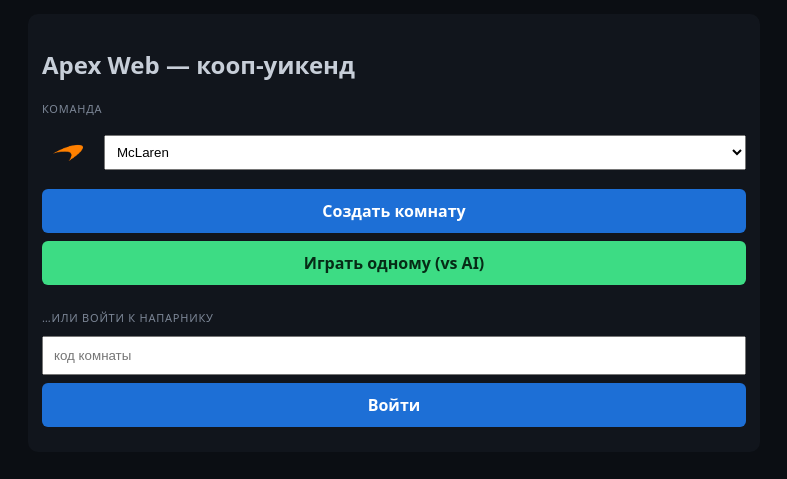
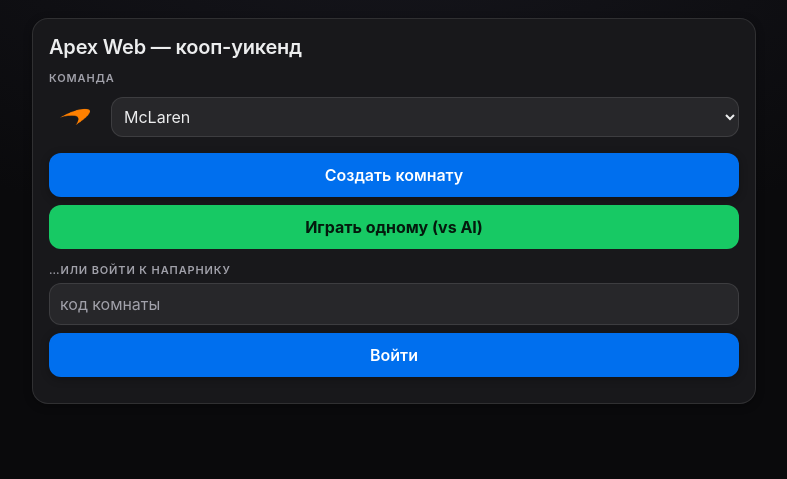
Before and after one commit to KarimIdrisov/apex-duo, a website with bundled scripts: page ApexWeb/index.html in a window 1280 px wide. Shown: the whole page, without its empty margins (246-1033 px from the left). Built offline with nearby package versions, Linux system fonts and the light colour scheme.

Commit message:
feat(apexweb): HeroUI-inspired design system (tokens, cards, button/segment/slider variants, soft shadows)

```diff
--- a/ApexWeb/src/ui/race.js
+++ b/ApexWeb/src/ui/race.js
@@ -30,7 +30,7 @@
     <div id="hud">
       <div class="panel" style="display:flex;justify-content:space-between;align-items:center">
         <span id="hud-lap"></span><span id="hud-pos"></span>
-        <span><button id="hud-speed" style="margin-right:6px">1x</button><button id="hud-pause">⏸</button></span>
+        <span><button class="btn" id="hud-speed" style="margin-right:6px">1x</button><button class="btn" id="hud-pause">⏸</button></span>
       </div>
       <canvas id="hud-map" width="320" height="120" class="panel" style="display:block;width:100%"></canvas>
       <div class="panel">
@@ -47,7 +47,7 @@
         <button class="primary" id="hud-pit" style="margin-top:10px;background:var(--bad)">⛽ В боксы → ${tyreIcon("hard", 22)} Hard</button>
       </div>
       <div class="panel">
-        <button id="hud-toggle" style="width:100%;background:#262b36;color:var(--ink);border:0;border-radius:6px;padding:8px"></button>
+        <button class="btn" id="hud-toggle" style="width:100%"></button>
         <div id="hud-table" style="display:none;margin-top:6px"></div>
       </div>
     </div>`;
--- a/ApexWeb/style.css
+++ b/ApexWeb/style.css
@@ -1,12 +1,85 @@
-:root{--bg:#0b0e13;--panel:#11151c;--ink:#c7ced8;--muted:#7c8696;--accent:#1d6fd6;
-  --good:#3ddc84;--warn:#e7c84b;--bad:#e7553b;}
-*{box-sizing:border-box} body{margin:0;background:var(--bg);color:var(--ink);
-  font-family:system-ui,sans-serif} #app{max-width:760px;margin:0 auto;padding:14px}
-.panel{background:var(--panel);border-radius:10px;padding:14px;margin-bottom:10px}
-button{font:inherit} .seg{display:flex;gap:6px} .seg button{flex:1;padding:10px;border:0;
-  border-radius:6px;background:#262b36;color:var(--ink)} .seg button.on{background:var(--accent);
-  color:#fff;font-weight:700} .bar{height:14px;background:#262b36;border-radius:7px;overflow:hidden}
-.bar>i{display:block;height:100%} .primary{background:var(--accent);color:#fff;border:0;
-  border-radius:6px;padding:11px;font-weight:700;width:100%} .ready{background:var(--good);
-  color:#062b16;border:0;border-radius:6px;padding:11px;font-weight:700;width:100%}
-.label{font-size:11px;text-transform:uppercase;letter-spacing:.07em;color:var(--muted)}
+/* Apex Web — HeroUI-inspired dark design system.
+   CSS variable names (--accent/--good/--bad/--ink/--muted/--panel/--bg) are kept
+   for JS compatibility but remapped to the HeroUI palette. */
+:root{
+  --bg:#0a0a0c;             /* page background */
+  --panel:#18181b;          /* content1 — card surface */
+  --content2:#27272a;       /* content2 — inset / segment / input surface */
+  --content3:#3f3f46;       /* content3 — hover surface */
+  --ink:#ECEDEE;            /* foreground */
+  --muted:#A1A1AA;          /* default-500 */
+  --border:rgba(255,255,255,.10);
+  --accent:#006FEE;         /* primary */
+  --good:#17C964;           /* success */
+  --warn:#F5A524;           /* warning */
+  --bad:#F31260;            /* danger */
+  --r-sm:8px; --r-md:12px; --r-lg:16px;
+  --shadow:0 8px 24px rgba(0,0,0,.45);
+  --shadow-sm:0 2px 8px rgba(0,0,0,.30);
+  --ease:cubic-bezier(.4,0,.2,1);
+}
+*{box-sizing:border-box}
+body{margin:0;color:var(--ink);
+  font-family:Inter,system-ui,"Segoe UI",Roboto,sans-serif;
+  background:radial-gradient(1100px 560px at 50% -12%, #16161d 0%, var(--bg) 62%);
+  background-attachment:fixed;-webkit-font-smoothing:antialiased;text-rendering:optimizeLegibility}
+#app{max-width:760px;margin:0 auto;padding:18px}
+
+h2{font-size:20px;font-weight:600;letter-spacing:-.01em;margin:0 0 12px}
+p{margin:6px 0}
+
+/* card */
+.panel{background:var(--panel);border:1px solid var(--border);border-radius:var(--r-lg);
+  padding:16px;margin-bottom:12px;box-shadow:var(--shadow-sm)}
+
+/* small uppercase label */
+.label{font-size:11px;text-transform:uppercase;letter-spacing:.08em;color:var(--muted);
+  font-weight:600;margin:0 0 6px}
+
+/* buttons */
+button{font:inherit;cursor:pointer;border:0;
+  transition:transform .1s var(--ease),background-color .2s var(--ease),
+             filter .2s var(--ease),opacity .2s var(--ease)}
+button:active{transform:scale(.97)}
+button:disabled{cursor:default;opacity:.45}
+.primary{background:var(--accent);color:#fff;border-radius:var(--r-md);padding:12px 16px;
+  font-weight:600;width:100%;box-shadow:var(--shadow-sm)}
+.primary:hover:not(:disabled){filter:brightness(1.10)}
+.ready{background:var(--good);color:#04190d;border-radius:var(--r-md);padding:12px 16px;
+  font-weight:700;width:100%}
+.ready:hover:not(:disabled){filter:brightness(1.08)}
+.btn{background:var(--content2);color:var(--ink);border-radius:var(--r-sm);
+  padding:9px 13px;font-weight:600}
+.btn:hover:not(:disabled){background:var(--content3)}
+
+/* segmented control — flat track, solid active pill */
+.seg{display:flex;gap:6px;background:var(--content2);padding:4px;border-radius:var(--r-md)}
+.seg button{flex:1;padding:10px 8px;border-radius:var(--r-sm);background:transparent;
+  color:var(--muted);font-weight:600}
+.seg button:hover{color:var(--ink);background:rgba(255,255,255,.05)}
+.seg button.on{background:var(--accent);color:#fff;box-shadow:var(--shadow-sm)}
+
+/* progress / meter bar */
+.bar{height:12px;background:var(--content2);border-radius:999px;overflow:hidden}
+.bar>i{display:block;height:100%;border-radius:999px;transition:width .25s var(--ease)}
+
+/* text input + select */
+input[type=text],input:not([type]),#code,select{width:100%;background:var(--content2);
+  color:var(--ink);border:1px solid var(--border);border-radius:var(--r-md);
+  padding:11px 12px;font:inherit;outline:none;transition:border-color .2s var(--ease)}
+input::placeholder{color:var(--muted)}
+input:focus,select:focus{border-color:var(--accent)}
+
+/* range slider — custom track + colored thumb */
+input[type=range]{-webkit-appearance:none;appearance:none;width:100%;height:8px;
+  background:var(--content2);border-radius:999px;outline:none;margin:8px 0}
+input[type=range]::-webkit-slider-thumb{-webkit-appearance:none;width:22px;height:22px;
+  border-radius:50%;background:var(--accent);border:3px solid var(--panel);cursor:pointer;
+  box-shadow:var(--shadow-sm);transition:transform .1s var(--ease)}
+input[type=range]:active::-webkit-slider-thumb{transform:scale(1.15)}
+input[type=range]::-moz-range-thumb{width:18px;height:18px;border-radius:50%;
+  background:var(--accent);border:3px solid var(--panel);cursor:pointer}
+
+/* finishing flourish: subtle entrance on each rendered screen */
+#app>.panel{animation:rise .25s var(--ease) both}
+@keyframes rise{from{opacity:0;transform:translateY(6px)}to{opacity:1;transform:none}}
```
